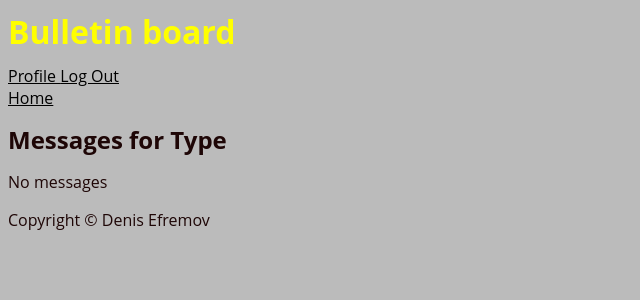
After one commit to DionVik/dl_homework_3, a Django app: page /bulletin_board/4/message_list in a window 1280 px wide. The commit adds this page. Shown: the top 300 px of the page, without its empty margins (0-640 px from the left). Run offline with Django 4.2, Linux system fonts and the light colour scheme; a user stored in the database is signed in; data comes from the database, SQL or seed files in the repository; both versions use the stored data as it was after the commit.

Commit message:
get list of messages for the advertisment

```diff
--- a/ads/accounts/views.py
+++ b/ads/accounts/views.py
@@ -3,7 +3,7 @@ from django.shortcuts import render, redirect, reverse
 from django.contrib.auth import login, authenticate
 from django.http import Http404, HttpResponse, HttpResponseRedirect
 from django.urls import reverse_lazy
-from django.views.generic import  DetailView, UpdateView
+from django.views.generic import  DetailView, UpdateView, ListView
 from .forms import CustomUserCreationForm
 from .models import CustomUser
 from bulletin_board.models import Advertisement
@@ -30,6 +30,8 @@ class ProfileDetailView(LoginRequiredMixin, DetailView):
     template_name = "profile.html"
 
 
+
+
 def user_ad_list(request):
     if request.user.is_authenticated:
         current_user = request.user
--- a/ads/ads/settings.py
+++ b/ads/ads/settings.py
@@ -113,6 +113,7 @@ USE_I18N = True
 
 USE_TZ = True
 
+DATE_INPUT_FORMATS = ('%d.%m.%Y')
 
 # Static files (CSS, JavaScript, Images)
 # https://docs.djangoproject.com/en/4.1/howto/static-files/
--- a/ads/bulletin_board/models.py
+++ b/ads/bulletin_board/models.py
@@ -32,7 +32,7 @@ class Advertisement(models.Model):
 
 class Message(models.Model):
     author = models.ForeignKey(get_user_model(), on_delete=models.DO_NOTHING)
-    target_ad = models.ForeignKey(Advertisement, on_delete=models.DO_NOTHING)
+    target_ad = models.ForeignKey(Advertisement, on_delete=models.DO_NOTHING, related_name="messages")
     publication_date = models.DateField(default=timezone.now, verbose_name="Date of publication")
     text = models.TextField(max_length=300)
 
--- a/ads/bulletin_board/urls.py
+++ b/ads/bulletin_board/urls.py
@@ -9,5 +9,6 @@ urlpatterns = [
     re_path(r'^create/?$', views.ad_create, name='ad_create'),
     re_path(r'^(?P<pk>\d+)/edit/?$',AdEditView.as_view(), name='ad_edit'),
     re_path(r'^(?P<pk>\d+)/delete/?$', AdDeleteView.as_view(), name='ad_delete'),
-    re_path(r'^(?P<ad_id>\d+)/message$', views.message_create, name='message_create')
+    re_path(r'^(?P<ad_id>\d+)/message$', views.message_create, name='message_create'),
+    re_path(r'^(?P<ad_id>\d+)/message_list$', views.ad_messages, name='messages')
 ]
--- a/ads/bulletin_board/views.py
+++ b/ads/bulletin_board/views.py
@@ -109,3 +109,10 @@ def  message_create(request, ad_id):
         message_create_form = MessageCreateForm()
     context = {'form': message_create_form, 'target_ad': target_ad }
     return render(request, 'message_create.html', context)
+
+@login_required
+def ad_messages(request, ad_id):
+    ad = Advertisement.objects.get(id=ad_id)
+    messages = ad.messages.all()
+    context = {'ad': ad, 'messages': messages}
+    return render(request, 'ad_messages.html', context)
--- /dev/null
+++ b/ads/templates/ad_messages.html
@@ -0,0 +1,20 @@
+{% extends 'base.html' %}
+
+{% block title %} Ad messages {% endblock title %}
+
+{% block content %}
+  <h2>Messages for {{ad.title}}</h2>
+{% if messages %}
+  <ul>
+    {% for message in messages %}
+    <li>
+        <p>From {{ message.author }} {{ message.publication_date }}</p>
+        <p>{{ message.text }} </p>
+    </li>
+    {% endfor %}
+  </ul>
+  {% else %}
+  <p>No messages</p>
+  {% endif %}
+
+{% endblock content %}
--- a/ads/templates/user_ad.html
+++ b/ads/templates/user_ad.html
@@ -11,6 +11,7 @@
       <p><a href="{% url 'ad' ad.id %}">{{ ad.title }}</a></p>
       <a href="{% url 'ad_edit' ad.id %}">Edit</a>
       <a href="{% url 'ad_delete' ad.id %}">Delete</a>
+      <a href="{% url 'messages' ad.id %}">Show messages</a>
     </li>
     {% endfor %}
   </ul>
```
Also changed, not shown: ads/accounts/forms.py (+6 -1 lines), ads/db.sqlite3.
